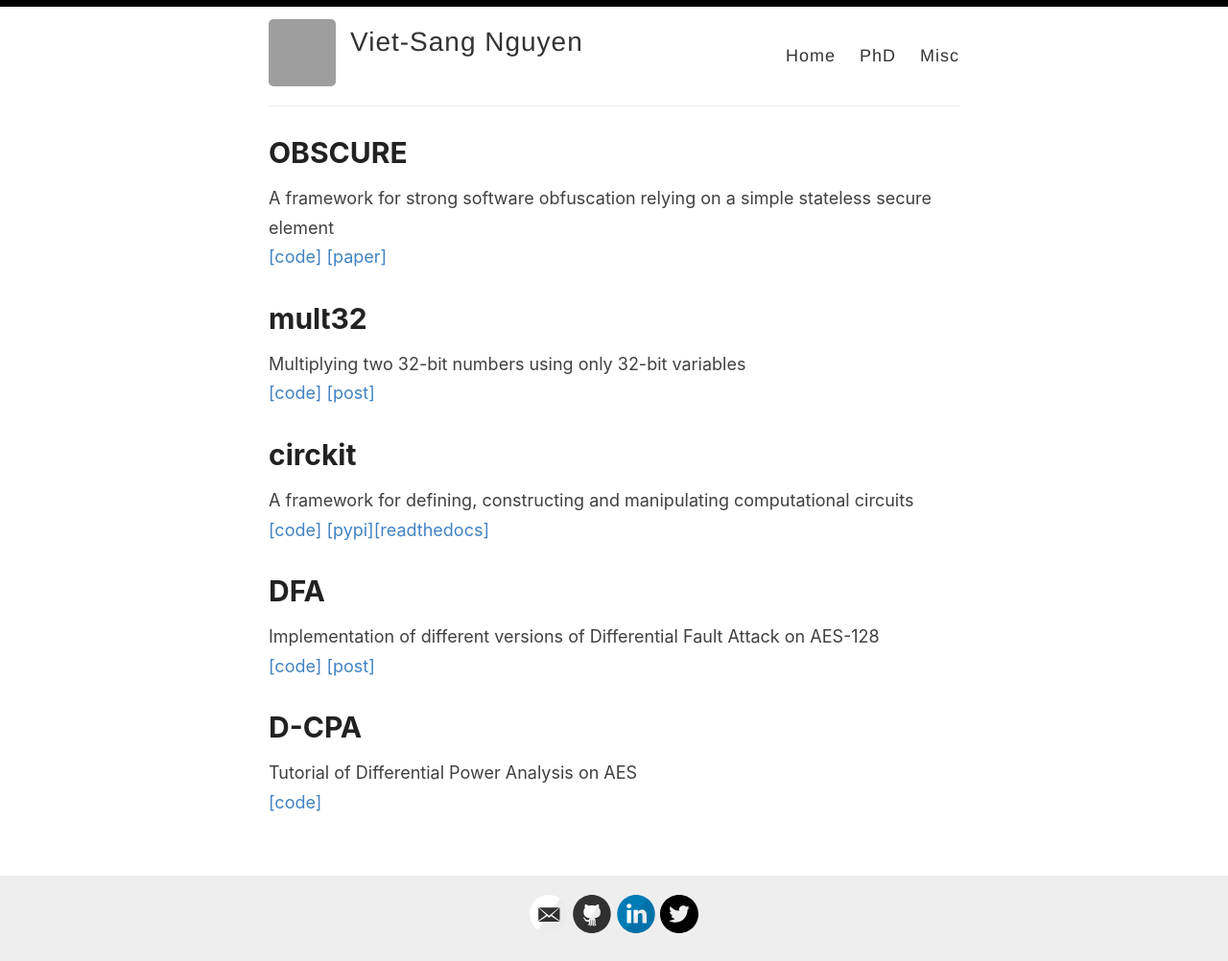
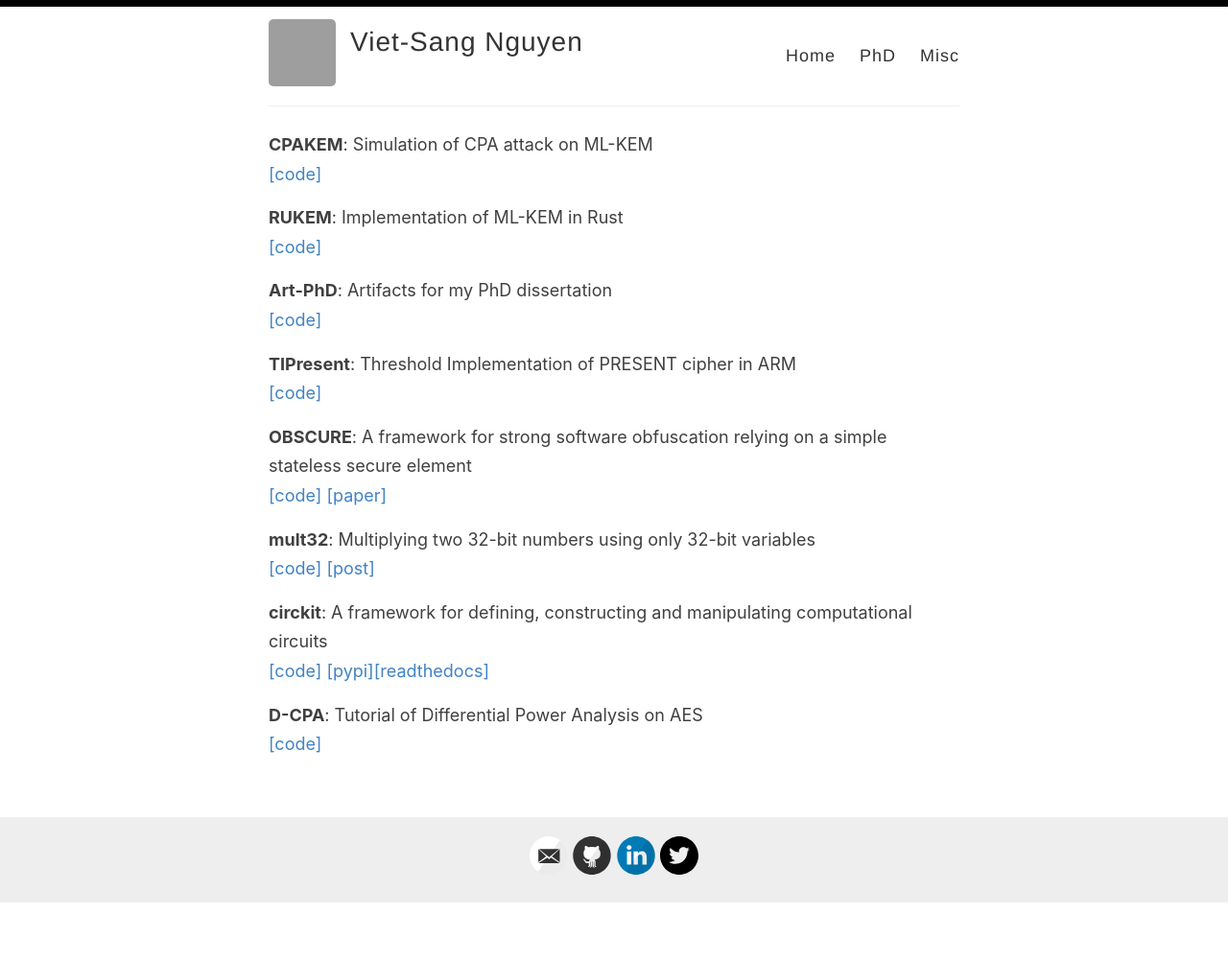
Before and after one commit to nvietsang/nvietsang.github.io, a Jekyll site: the page built from _pages/projects.md, in a window 1280 px wide. Shown: the whole page at 96% size. Built offline with Jekyll 4.4.1, drawn with Linux system fonts in a browser that asks for light colours; after the commit the page ends 941 px from its top, so only the background shows below that; grey boxes are pictures that could not be loaded.

Commit message:
update projects

```diff
--- a/_pages/projects.md
+++ b/_pages/projects.md
@@ -4,37 +4,35 @@ title: Projects
 permalink: /projects/
 ---
 
-<h1>OBSCURE</h1>
 <p>
-    A framework for strong software obfuscation relying on a simple stateless secure element
+    <b>CPAKEM</b>: Simulation of CPA attack on ML-KEM
+    <br><a href="https://github.com/nvietsang/cpa-on-mlkem">[code]</a>
+</p>
+<p>
+    <b>RUKEM</b>: Implementation of ML-KEM in Rust
+    <br><a href="https://github.com/nvietsang/mlkem-rust">[code]</a>
+</p>
+<p>
+    <b>Art-PhD</b>: Artifacts for my PhD dissertation
+    <br><a href="https://github.com/nvietsang/artifact">[code]</a>
+</p>
+<p>
+    <b>TIPresent</b>: Threshold Implementation of PRESENT cipher in ARM
+    <br><a href="https://github.com/nvietsang/tipresent">[code]</a>
+</p>
+<p>
+    <b>OBSCURE</b>: A framework for strong software obfuscation relying on a simple stateless secure element
     <br><a href="https://github.com/CryptoExperts/OBSCURE">[code]</a> <a href="https://eprint.iacr.org/2024/077">[paper]</a>
 </p>
-
-
-<h1>mult32</h1>
 <p>
-    Multiplying two 32-bit numbers using only 32-bit variables
+    <b>mult32</b>: Multiplying two 32-bit numbers using only 32-bit variables
     <br><a href="https://github.com/nvietsang/mult32">[code]</a> <a href="https://nvietsang.github.io/2023/08/15/Mult32.html">[post]</a>
 </p>
-
-
-<h1>circkit</h1>
 <p>
-    A framework for defining, constructing and manipulating computational circuits
+    <b>circkit</b>: A framework for defining, constructing and manipulating computational circuits
     <br><a href="https://github.com/CryptoExperts/circkit">[code]</a> <a href="https://pypi.org/project/circkit/">[pypi]</a><a href="https://circkit.readthedocs.io/en/latest/">[readthedocs]</a>
 </p>
-
-
-<h1>DFA</h1>
 <p>
-    Implementation of different versions of Differential Fault Attack on AES-128
-    <br><a href="https://github.com/nvietsang/dfa-on-aes">[code]</a>
-        <a href="http://nvietsang.github.io/2024/03/18/DFA-Piret-Quisquater-v1.html">[post]</a>
-</p>
-
-
-<h1>D-CPA</h1>
-<p>
-    Tutorial of Differential Power Analysis on AES
+    <b>D-CPA</b>: Tutorial of Differential Power Analysis on AES
     <br><a href="https://github.com/nvietsang/dpa-on-aes">[code]</a>
 </p>
```
